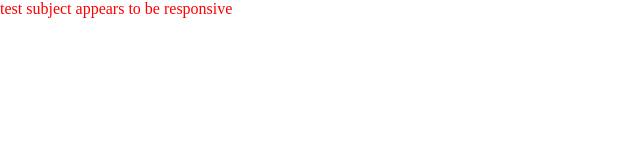
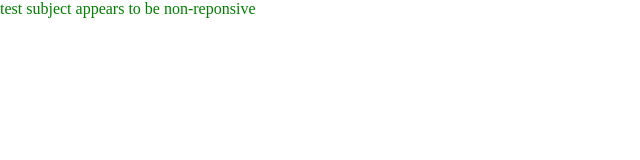
Before and after one commit to Studio-J-Designs/testSubject4, a plain HTML site: page index.html in a window 1280 px wide. Shown: the whole page, without its empty margins (0-640 px from the left). Drawn offline with Linux system fonts and the light colour scheme.

Commit message:
updated index and style

```diff
--- a/index.html
+++ b/index.html
@@ -9,7 +9,7 @@
   <body>
 
     <p>
-      test subject appears to be responsive
+      test subject appears to be non-reponsive
     </p>
 
   </body>
--- a/style/css/index.css
+++ b/style/css/index.css
@@ -4,5 +4,5 @@
 }
 
 p {
-  color: red;
+  color: green;
 }
```
